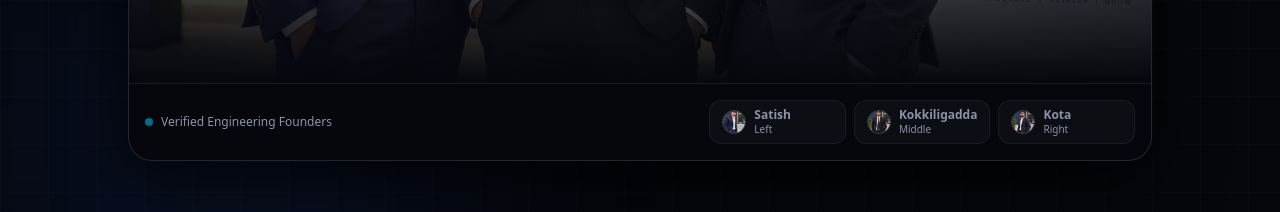
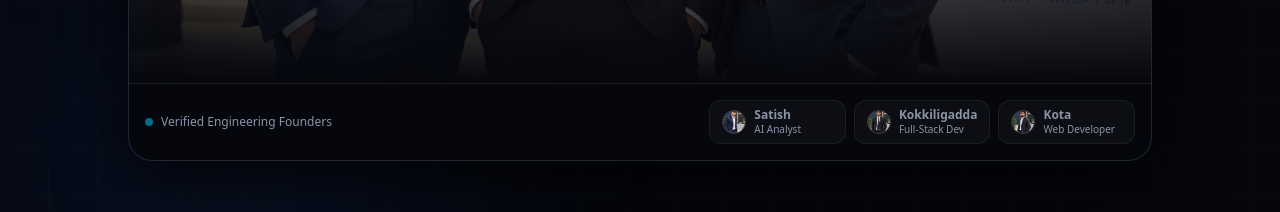
Before and after one commit to Naveen798933/NBS-TECH-SOLUTIONS, a Next.js app: page / in a window 1280 px wide. Shown: the part 1200-1412 px from the top of the page. Built offline with nearby package versions, Linux system fonts and the light colour scheme.

Commit message:
UI tweak: remove 'Left Person', 'Middle Person', 'Right Person' titles across cards, modal, and hero image

```diff
--- a/src/components/InteractiveTeamImage.tsx
+++ b/src/components/InteractiveTeamImage.tsx
@@ -22,7 +22,6 @@ export default function InteractiveTeamImage({
     id: "satish" | "bhovan" | "naveen";
     name: string;
     role: string;
-    positionLabel: "Left" | "Middle" | "Right";
     style: {
       left: string;
       top: string;
@@ -35,7 +34,6 @@ export default function InteractiveTeamImage({
       id: "satish",
       name: "Satish Reddy",
       role: "AI Analyst — Python Developer",
-      positionLabel: "Left",
       style: {
         left: "7%",
         top: "8%",
@@ -48,7 +46,6 @@ export default function InteractiveTeamImage({
       id: "bhovan",
       name: "Bhovan Chandra",
       role: "Trainee Software Engineer | AI & ML",
-      positionLabel: "Middle",
       style: {
         left: "35%",
         top: "6%",
@@ -61,7 +58,6 @@ export default function InteractiveTeamImage({
       id: "naveen",
       name: "Kota Naveen",
       role: "Full-Stack Web Developer",
-      positionLabel: "Right",
       style: {
         left: "60%",
         top: "8%",
@@ -181,7 +177,7 @@ export default function InteractiveTeamImage({
                   >
                     <div className="p-3.5 rounded-2xl bg-[#05070D]/90 backdrop-blur-xl border border-[#2E6BFF]/40 shadow-[0_12px_36px_rgba(0,0,0,0.8),0_0_20px_rgba(46,107,255,0.3)] text-center">
                       <div className="text-[10px] uppercase font-mono tracking-widest text-[#00D2FF] font-semibold mb-0.5">
-                        {spot.positionLabel} Person
+                        Team Founder
                       </div>
                       <div className="text-sm font-bold text-white tracking-tight">
                         {spot.name}
@@ -235,11 +231,11 @@ export default function InteractiveTeamImage({
                   {member.name.split(" ")[0]}
                 </div>
                 <div className="text-[10px] text-[#8B93A7] truncate">
-                  {member.heroPosition === "left"
-                    ? "Left"
-                    : member.heroPosition === "middle"
-                    ? "Middle"
-                    : "Right"}
+                  {member.id === "satish"
+                    ? "AI Analyst"
+                    : member.id === "bhovan"
+                    ? "Full-Stack Dev"
+                    : "Web Developer"}
                 </div>
               </div>
             </button>
--- a/src/components/ProfileModal.tsx
+++ b/src/components/ProfileModal.tsx
@@ -96,7 +96,7 @@ export default function ProfileModal({ member, onClose }: ProfileModalProps) {
                 />
               </div>
               <span className="px-2.5 py-1 rounded-full text-[10px] font-mono uppercase tracking-widest bg-[#2E6BFF]/15 text-[#00D2FF] border border-[#2E6BFF]/30">
-                {member.heroPosition} Person &bull; Team Founder
+                Team Founder
               </span>
               <span className="text-xs text-[#8B93A7] hidden sm:inline border-l border-white/10 pl-2">
                 Verified Credentials
--- a/src/components/TeamMemberCard.tsx
+++ b/src/components/TeamMemberCard.tsx
@@ -61,9 +61,9 @@ export default function TeamMemberCard({
           />
           <div className="absolute inset-0 bg-gradient-to-t from-[#0B0F1A]/90 via-transparent to-transparent opacity-60 group-hover:opacity-40 transition-opacity" />
 
-          {/* Location / Position Badge */}
+          {/* Founder Badge */}
           <div className="absolute top-3 left-3 px-2.5 py-1 rounded-full bg-[#05070D]/80 backdrop-blur-md border border-white/10 text-[10px] font-mono uppercase tracking-widest text-[#00D2FF]">
-            {member.heroPosition} Person
+            Team Founder
           </div>
 
           <div className="absolute top-3 right-3 p-1.5 rounded-full bg-emerald-500/20 border border-emerald-500/30 text-emerald-400">
```
Also changed, not shown: 1 other file (tests, documents, lock files or other folders).
